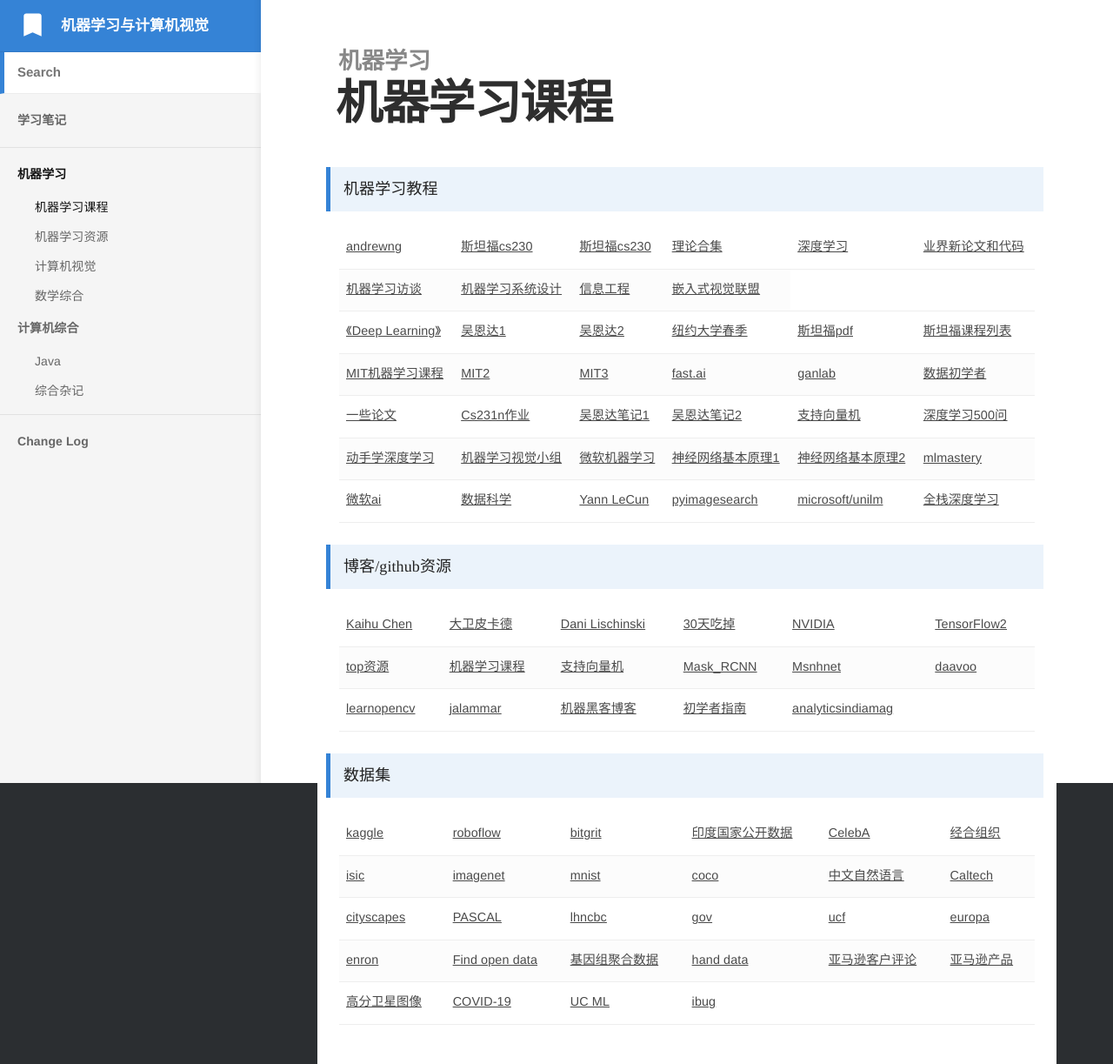
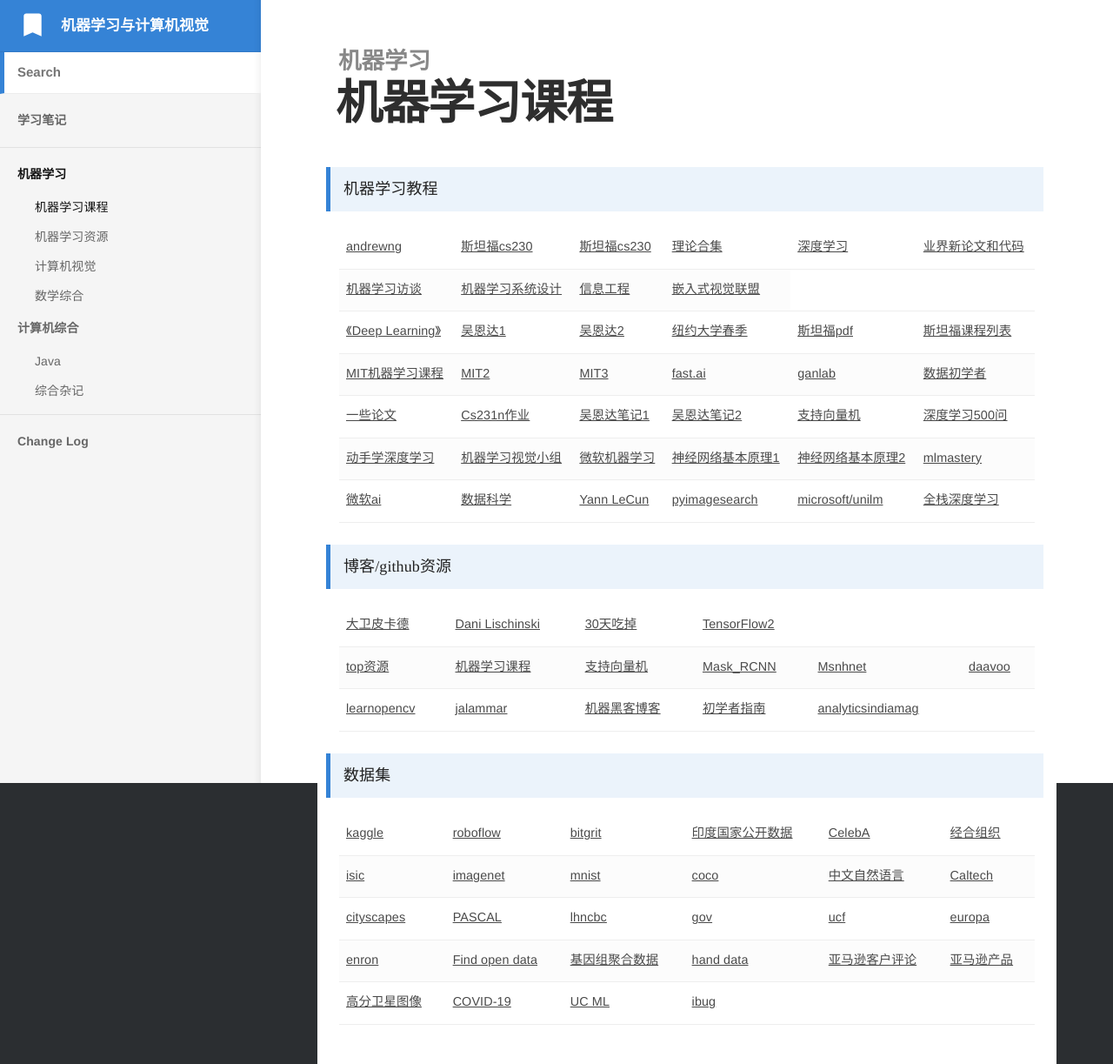
Before and after one commit to bashendixie/Machine_Learning_Notes, a Jekyll site: the page built from _docs/1、机器学习/机器学习课程.md, in a window 1280 px wide. Shown: the whole page at 87% size. Built offline with Jekyll 4.4.1, drawn with Linux system fonts in a browser that asks for light colours; some web fonts are replaced.

Commit message:
no message

```diff
--- a/_docs/1、机器学习/机器学习课程.md
+++ b/_docs/1、机器学习/机器学习课程.md
@@ -149,9 +149,6 @@
 	<tbody>
 		<tr>
 			<td>
-				<a href="http://www.k4ai.com/tag/gan/index.html" target="_balnk">Kaihu Chen</a>
-			</td>
-			<td>
 				<a href="https://davidpicard.github.io/" target="_balnk">大卫皮卡德</a>
 			</td>
 			<td>
@@ -159,9 +156,6 @@
 			</td>
 			<td>
 				<a href="https://lyhue1991.github.io/eat_tensorflow2_in_30_days/" target="_blank">30天吃掉</a>
-			</td>
-			<td>
-				<a href="https://github.com/NVDLI" target="_blank">NVIDIA</a>
 			</td>
 			<td>
 				<a href="https://github.com/YunYang1994" target="_blank">TensorFlow2</a>
```
